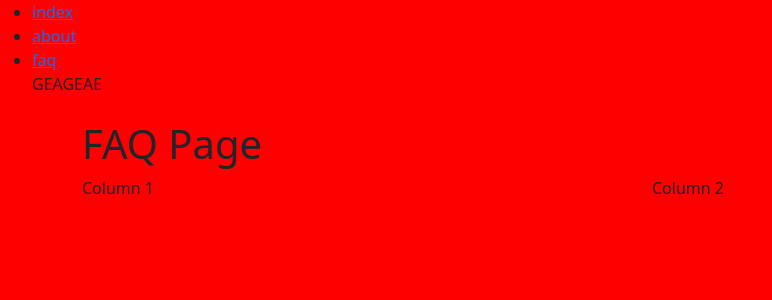
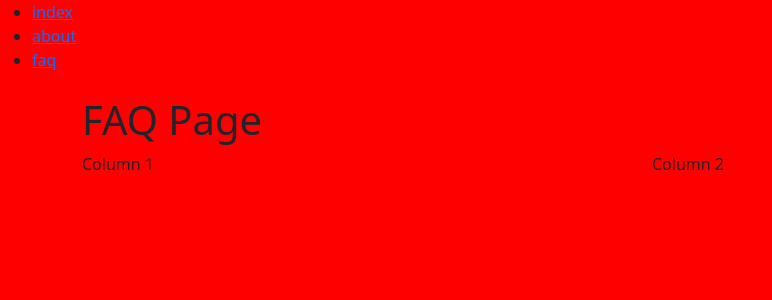
Before and after one commit to emirdelipinar-dot/Html, a Flask app: page /faq in a window 1280 px wide. Shown: the top 300 px of the page, without its empty margins (0-772 px from the left). Run offline with Flask 3, Linux system fonts and the light colour scheme.

Commit message:
Removed launch.json and edıted base to remove stupıd lıne

```diff
--- a/templates/base.html
+++ b/templates/base.html
@@ -17,7 +17,6 @@
         <li><a href="/">index</a></li>
         <li><a href="/about">about</a></li>
         <li><a href="/faq">faq</a></li>
-        GEAGEAE
     </ul>
 
     {% block content %}
```
